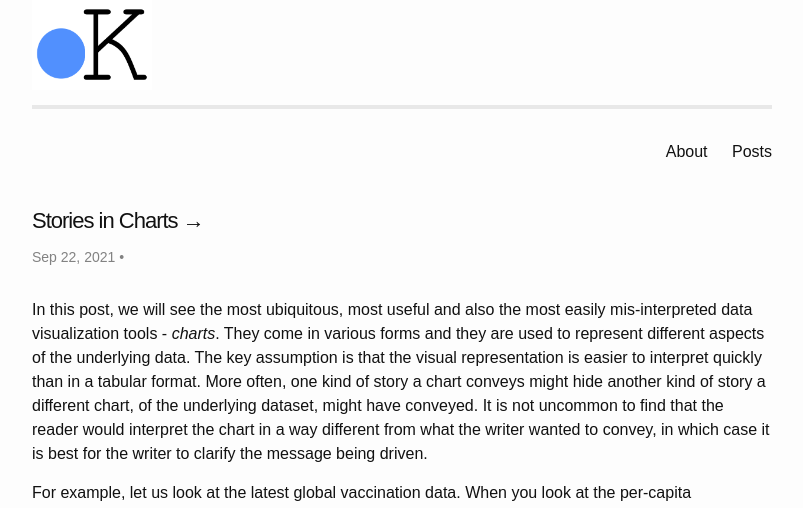
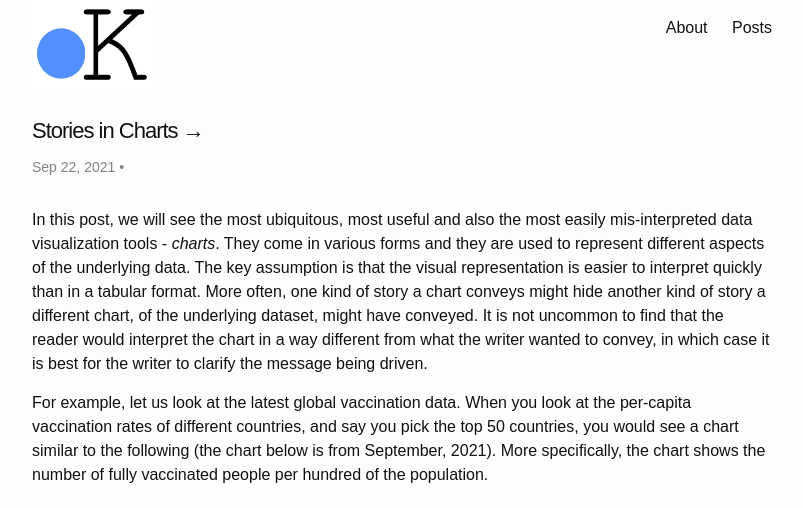
Before and after one commit to dotkay/dotkay.github.io, a Jekyll site: the page built from index.html, in a window 1280 px wide. Shown: the top 508 px of the page, without its empty margins (238-1041 px from the left). Built offline with Jekyll 4.4.1, drawn with Linux system fonts in a browser that asks for light colours; the list of posts is cut into pages by our own code.

Commit message:
revert blue line

```diff
--- a/_includes/header.html
+++ b/_includes/header.html
@@ -5,7 +5,6 @@
     <a class="site-title" href="{{ "/" | relative_url }}">{{ site.title | escape }}</a>
     -->
     <img src="{{site.title-img | escape}}" width="120" height="90">
-    <hr class="nublue">
     <nav class="site-nav">
       {% for link in site.data.navigation.main %}
         {% if link.url contains "http" %}
```
